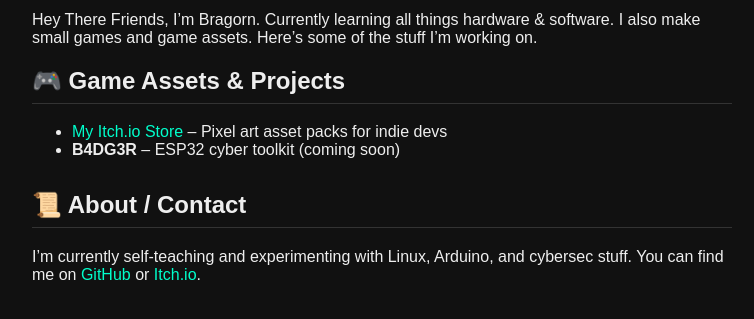
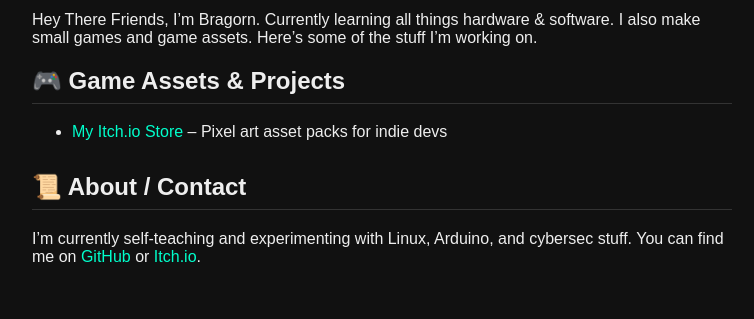
Before and after one commit to Bragorn/bragorn.github.io, a plain HTML site: page index.html in a window 1280 px wide. Shown: the part 111-430 px from the top of the page, without its empty margins (258-1012 px from the left). Drawn offline with Linux system fonts and the light colour scheme.

Commit message:
Update index.html

```diff
--- a/index.html
+++ b/index.html
@@ -33,7 +33,6 @@
     <h2>🎮 Game Assets & Projects</h2>
     <ul>
       <li><a href="https://bragorn.itch.io" target="_blank">My Itch.io Store</a> – Pixel art asset packs for indie devs</li>
-      <li><strong>B4DG3R</strong> – ESP32 cyber toolkit (coming soon)</li>
     </ul>
   </section>
 
```
